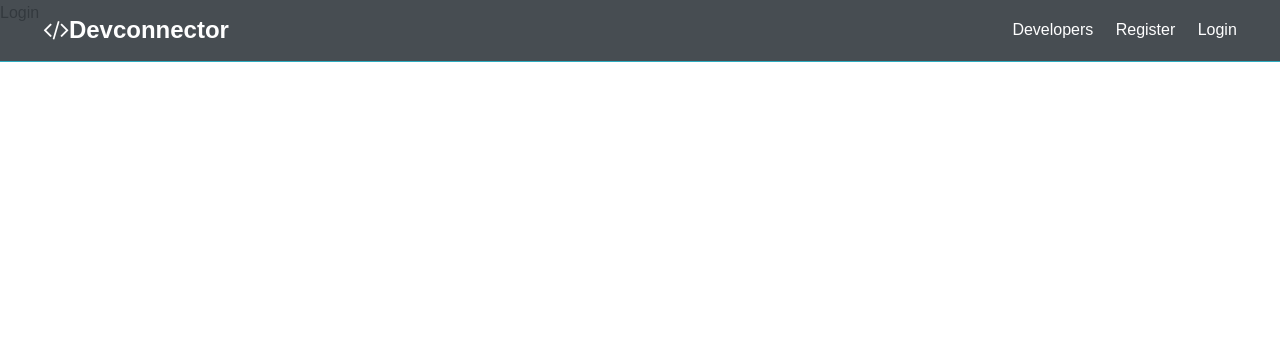
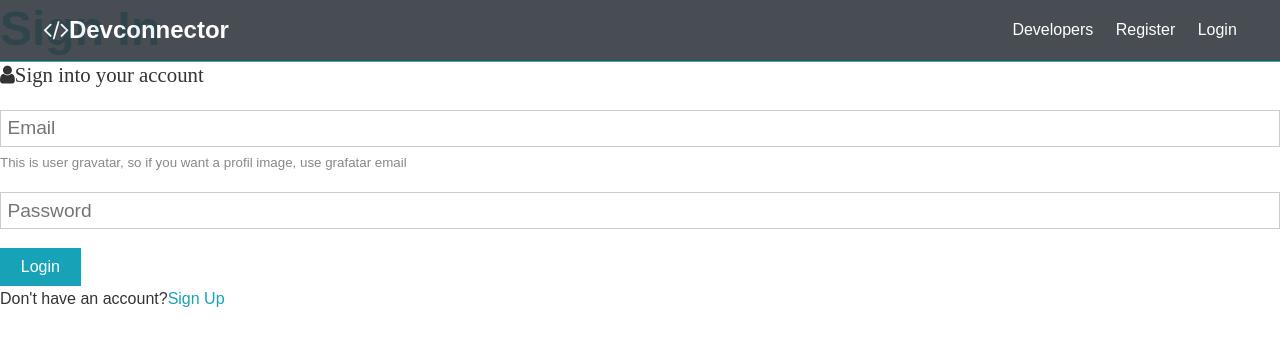
Before and after one commit to toifatululum/dev-conector, a React (Create React App) app in the folder client/: page /login in a window 1280 px wide. Shown: the top 346 px of the page. Built offline with nearby package versions, Linux system fonts and the light colour scheme.

Commit message:
succes login

```diff
--- a/client/src/components/auth/Login.js
+++ b/client/src/components/auth/Login.js
@@ -1,7 +1,63 @@
-import React from "react";
+import React, { Fragment, useState } from "react";
+import { Link } from "react-router-dom";
 
 const Login = () => {
-  return <div>Login</div>;
+  const [formData, setFormData] = useState({
+    email: "",
+    password: ""
+  });
+
+  const { email, password } = formData;
+  const onChange = e =>
+    setFormData({ ...formData, [e.target.name]: e.target.value });
+  const onSubmit = async e => {
+    e.preventDefault();
+
+    console.log("SUCCES");
+  };
+
+  return (
+    <Fragment>
+      <h1 className="large text-primary">Sign In</h1>
+      <p className="lead">
+        <i className="fa fa-user">Sign into your account</i>
+      </p>
+      <form className="form" onSubmit={e => onSubmit(e)}>
+        <div className="form-group">
+          <input
+            type="email"
+            placeholder="Email"
+            name="email"
+            value={email}
+            onChange={e => onChange(e)}
+            required
+          />
+
+          <small className="form-text">
+            This is user gravatar, so if you want a profil image, use grafatar
+            email
+          </small>
+        </div>
+        <div className="form-group">
+          <input
+            type="password"
+            placeholder="Password"
+            minLength="6"
+            name="password"
+            value={password}
+            onChange={e => onChange(e)}
+            required
+          />
+        </div>
+
+        <input type="submit" value="Login" className="btn btn-primary" />
+      </form>
+      <p className="my-1">
+        Don't have an account?
+        <Link to="/register">Sign Up</Link>
+      </p>
+    </Fragment>
+  );
 };
 
 export default Login;
--- a/client/src/components/auth/Register.js
+++ b/client/src/components/auth/Register.js
@@ -1,4 +1,5 @@
 import React, { Fragment, useState } from "react";
+import { Link } from "react-router-dom";
 
 const Register = () => {
   const [formData, setFormData] = useState({
@@ -11,12 +12,12 @@
   const { name, email, password, password2 } = formData;
   const onChange = e =>
     setFormData({ ...formData, [e.target.name]: e.target.value });
-  const onSubmit = e => {
+  const onSubmit = async e => {
     e.preventDefault();
     if (password !== password2) {
       console.log("password not match");
     } else {
-      console.log(formData);
+      console.log("SUCCES");
     }
   };
 
@@ -41,6 +42,7 @@
           <input
             type="email"
             placeholder="Email"
+            name="email"
             value={email}
             onChange={e => onChange(e)}
             required
@@ -55,7 +57,7 @@
           <input
             type="password"
             placeholder="Password"
-            minlength="6"
+            minLength="6"
             name="password"
             value={password}
             onChange={e => onChange(e)}
@@ -66,7 +68,7 @@
           <input
             type="password"
             placeholder="Confirm Password"
-            minlength="6"
+            minLength="6"
             name="password2"
             value={password2}
             onChange={e => onChange(e)}
@@ -76,7 +78,7 @@
       </form>
       <p className="my-1">
         Already have an account?
-        <a href="login.html">Sign In</a>
+        <Link to="/login">Sign In</Link>
       </p>
     </Fragment>
   );
```
